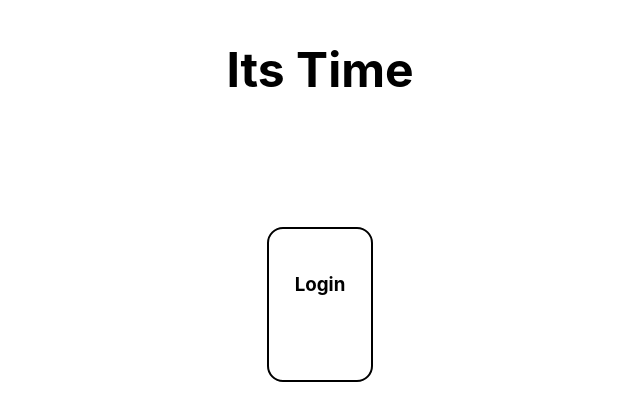
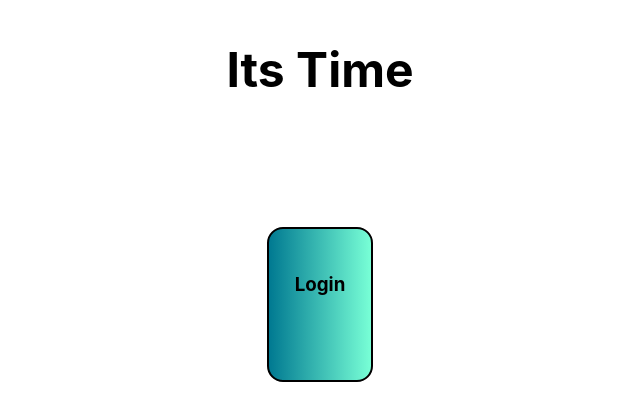
Before and after one commit to Sanketto/Pomodro_Timer, a React (Create React App) app: page / in a window 1280 px wide. Shown: the top 420 px of the page, without its empty margins (320-960 px from the left). Built offline with nearby package versions, Linux system fonts and the light colour scheme.

Commit message:
Changed client id

```diff
--- a/src/components/Login/login.css
+++ b/src/components/Login/login.css
@@ -4,6 +4,8 @@
     border: 2px solid black;
     border-radius: 1rem;
     padding: 2%;
+    background: -webkit-linear-gradient(to right, #007991, #78ffd6);
+    background: linear-gradient(to right, #007991, #78ffd6);
 }
 
 .login-container > h3{
--- a/src/index.js
+++ b/src/index.js
@@ -7,7 +7,7 @@ import App from './App';
 
 const root = ReactDOM.createRoot(document.getElementById('root'));
 root.render(
-  <GoogleOAuthProvider clientId="383799386453-r6fmghvk57dqcdpm5a056q3volffkaet.apps.googleusercontent.com">
+  <GoogleOAuthProvider clientId={process.env.CLIENT_ID}>
   <React.StrictMode>
     <App />
   </React.StrictMode>
```
Also changed, not shown: src/App.css (line endings or trailing spaces).
